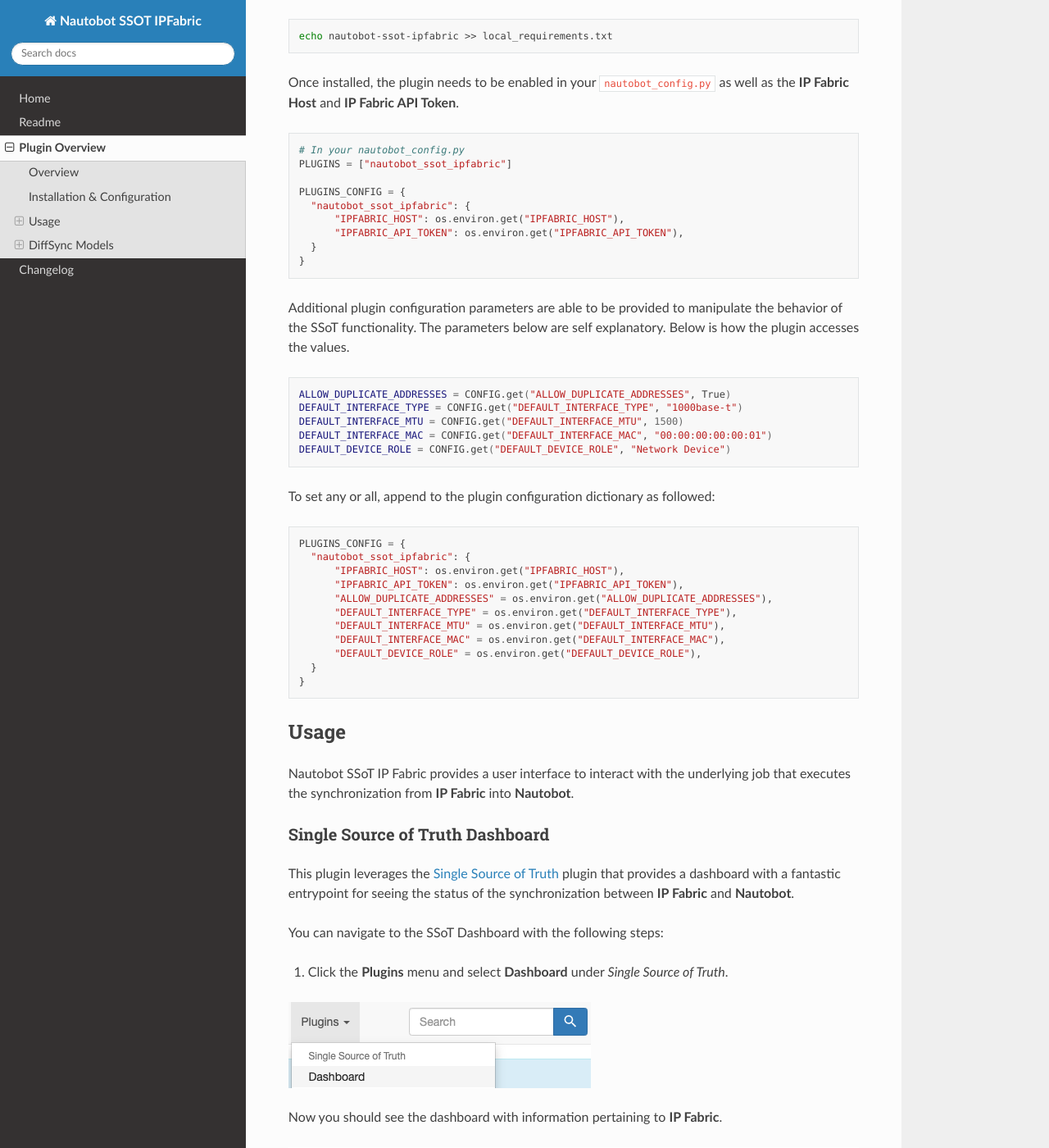
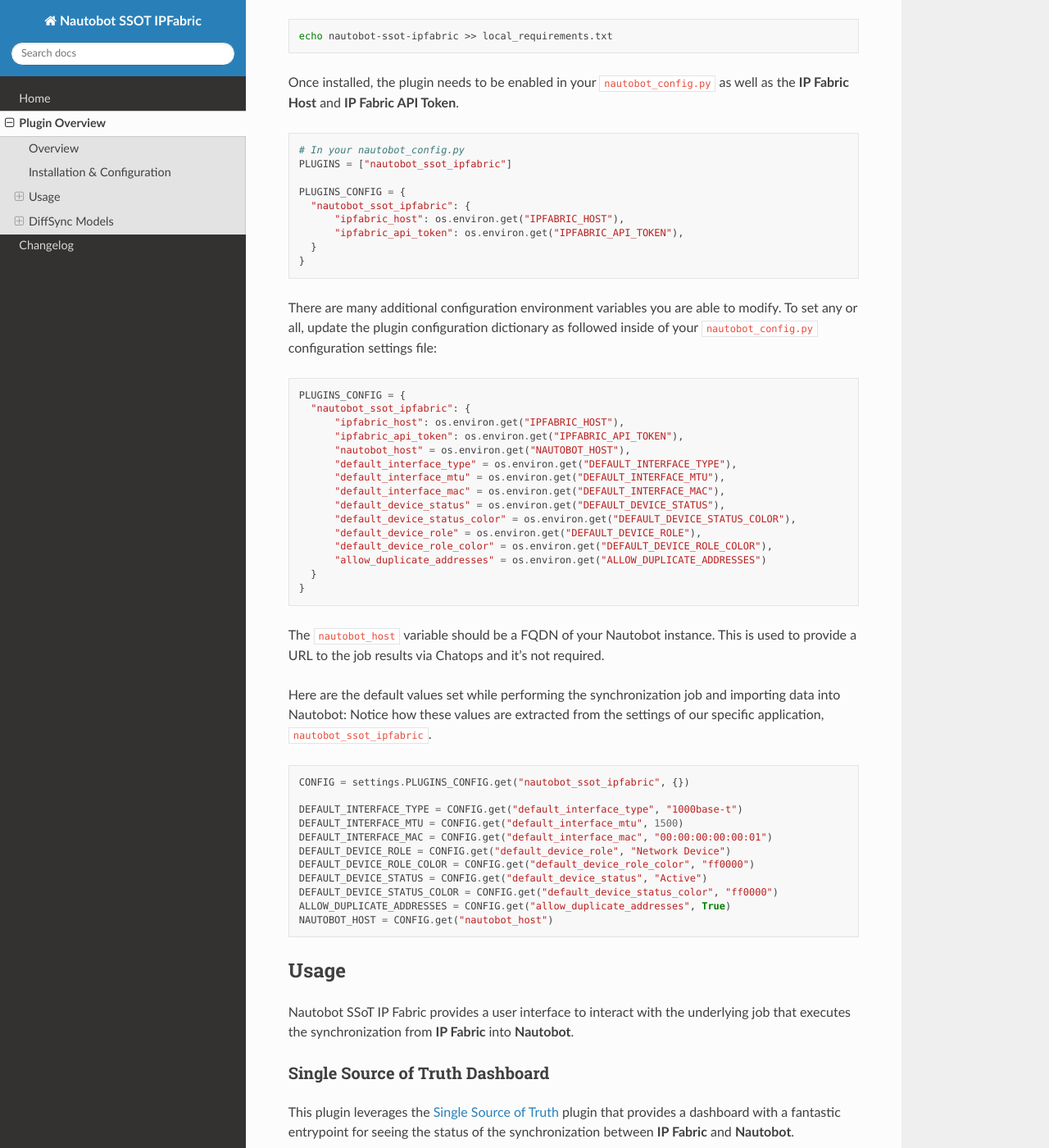
Before and after one commit to nautobot/nautobot-plugin-ssot-ipfabric, a Sphinx documentation site: the page built from docs/plugin.md, in a window 1280 px wide and 1400 px high, scrolled down 726 px. Shown: the whole window at 82% size. Built offline with Sphinx 7.4.7 and the Read the Docs theme 2.0.0, drawn with Linux system fonts in a browser that asks for light colours.

Commit message:
Documenation updates

````diff
--- a/docs/index.rst
+++ b/docs/index.rst
@@ -1,10 +1,11 @@
-Welcome to Nautobot SSoT IP Faabric documentation!
+Welcome to Nautobot SSoT IP Fabric documentation!
 ==================================================
 
 Overview
 ========
 
-Nautobot SSoT IP Fabric documentation.
+Nautobot SSoT IP Fabric documentation. If you are looking for how to get started with local development for contributing to the application,
+please review the `README <https://github.com/networktocode-llc/nautobot-plugin-ssot-ipfabric#readme>`_. The contents of this documentation provide a general overview of what the application synchronizes and how to manipulate the data that gets imported into Nautobot.
 
 Contents
 ========
@@ -13,7 +14,6 @@
    :maxdepth: 1
 
    Home <self>
-   Readme <README>
    Plugin Overview <plugin>
 
 Changelog
--- a/docs/plugin.md
+++ b/docs/plugin.md
@@ -35,37 +35,49 @@
 
 PLUGINS_CONFIG = {
   "nautobot_ssot_ipfabric": {
-      "IPFABRIC_HOST": os.environ.get("IPFABRIC_HOST"),
-      "IPFABRIC_API_TOKEN": os.environ.get("IPFABRIC_API_TOKEN"),
+      "ipfabric_host": os.environ.get("IPFABRIC_HOST"),
+      "ipfabric_api_token": os.environ.get("IPFABRIC_API_TOKEN"),
   }
 }
 ```
 
-Additional plugin configuration parameters are able to be provided to manipulate the behavior of the SSoT functionality.
-The parameters below are self explanatory. Below is how the plugin accesses the values.
-
-```bash
-ALLOW_DUPLICATE_ADDRESSES = CONFIG.get("ALLOW_DUPLICATE_ADDRESSES", True)
-DEFAULT_INTERFACE_TYPE = CONFIG.get("DEFAULT_INTERFACE_TYPE", "1000base-t")
-DEFAULT_INTERFACE_MTU = CONFIG.get("DEFAULT_INTERFACE_MTU", 1500)
-DEFAULT_INTERFACE_MAC = CONFIG.get("DEFAULT_INTERFACE_MAC", "00:00:00:00:00:01")
-DEFAULT_DEVICE_ROLE = CONFIG.get("DEFAULT_DEVICE_ROLE", "Network Device")
-```
-
-To set any or all, append to the plugin configuration dictionary as followed:
+There are many additional configuration environment variables you are able to modify.
+To set any or all, update the plugin configuration dictionary as followed inside of your `nautobot_config.py` configuration settings file:
 
 ```python
 PLUGINS_CONFIG = {
   "nautobot_ssot_ipfabric": {
-      "IPFABRIC_HOST": os.environ.get("IPFABRIC_HOST"),
-      "IPFABRIC_API_TOKEN": os.environ.get("IPFABRIC_API_TOKEN"),
-      "ALLOW_DUPLICATE_ADDRESSES" = os.environ.get("ALLOW_DUPLICATE_ADDRESSES"),
-      "DEFAULT_INTERFACE_TYPE" = os.environ.get("DEFAULT_INTERFACE_TYPE"),
-      "DEFAULT_INTERFACE_MTU" = os.environ.get("DEFAULT_INTERFACE_MTU"),
-      "DEFAULT_INTERFACE_MAC" = os.environ.get("DEFAULT_INTERFACE_MAC"),
-      "DEFAULT_DEVICE_ROLE" = os.environ.get("DEFAULT_DEVICE_ROLE"),
+      "ipfabric_host": os.environ.get("IPFABRIC_HOST"),
+      "ipfabric_api_token": os.environ.get("IPFABRIC_API_TOKEN"),
+      "nautobot_host" = os.environ.get("NAUTOBOT_HOST"),
+      "default_interface_type" = os.environ.get("DEFAULT_INTERFACE_TYPE"),
+      "default_interface_mtu" = os.environ.get("DEFAULT_INTERFACE_MTU"),
+      "default_interface_mac" = os.environ.get("DEFAULT_INTERFACE_MAC"),
+      "default_device_status" = os.environ.get("DEFAULT_DEVICE_STATUS"),
+      "default_device_status_color" = os.environ.get("DEFAULT_DEVICE_STATUS_COLOR"),
+      "default_device_role" = os.environ.get("DEFAULT_DEVICE_ROLE"),
+      "default_device_role_color" = os.environ.get("DEFAULT_DEVICE_ROLE_COLOR"),
+      "allow_duplicate_addresses" = os.environ.get("ALLOW_DUPLICATE_ADDRESSES")
   }
 }
+```
+
+The `nautobot_host` variable should be a FQDN of your Nautobot instance. This is used to provide a URL to the job results via Chatops and it's not required.
+
+Here are the default values set while performing the synchronization job and importing data into Nautobot: Notice how these values are extracted from the settings of our specific application, `nautobot_ssot_ipfabric`.
+
+```python
+CONFIG = settings.PLUGINS_CONFIG.get("nautobot_ssot_ipfabric", {})
+
+DEFAULT_INTERFACE_TYPE = CONFIG.get("default_interface_type", "1000base-t")
+DEFAULT_INTERFACE_MTU = CONFIG.get("default_interface_mtu", 1500)
+DEFAULT_INTERFACE_MAC = CONFIG.get("default_interface_mac", "00:00:00:00:00:01")
+DEFAULT_DEVICE_ROLE = CONFIG.get("default_device_role", "Network Device")
+DEFAULT_DEVICE_ROLE_COLOR = CONFIG.get("default_device_role_color", "ff0000")
+DEFAULT_DEVICE_STATUS = CONFIG.get("default_device_status", "Active")
+DEFAULT_DEVICE_STATUS_COLOR = CONFIG.get("default_device_status_color", "ff0000")
+ALLOW_DUPLICATE_ADDRESSES = CONFIG.get("allow_duplicate_addresses", True)
+NAUTOBOT_HOST = CONFIG.get("nautobot_host")
 ```
 
 ## Usage
--- a/nautobot_ssot_ipfabric/__init__.py
+++ b/nautobot_ssot_ipfabric/__init__.py
@@ -20,7 +20,7 @@
     author = "Network to Code, LLC"
     description = "Nautobot SSoT IPFabric."
     base_url = "ssot-ipfabric"
-    required_settings = ["IPFABRIC_HOST", "IPFABRIC_API_TOKEN"]
+    required_settings = ["ipfabric_host", "ipfabric_api_token"]
     min_version = "1.1.0"
     max_version = "1.9999"
     default_settings = {}
````
Also changed, not shown: README.md (+2 -2 lines), docs/changelog.md (+1 -1 lines), docs/images/chatops-ssot-ipfabric.png (added), 8 other files.
